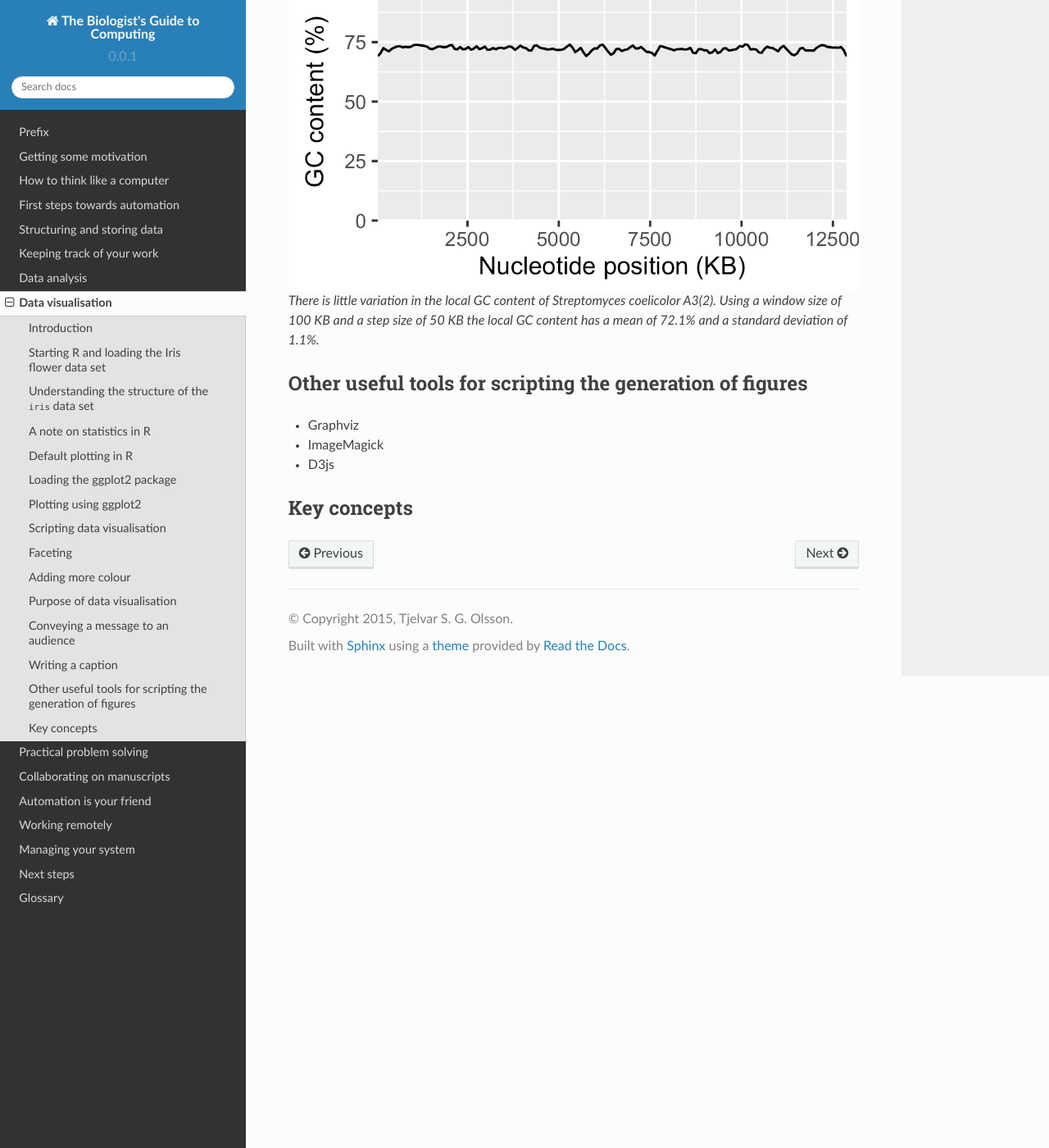
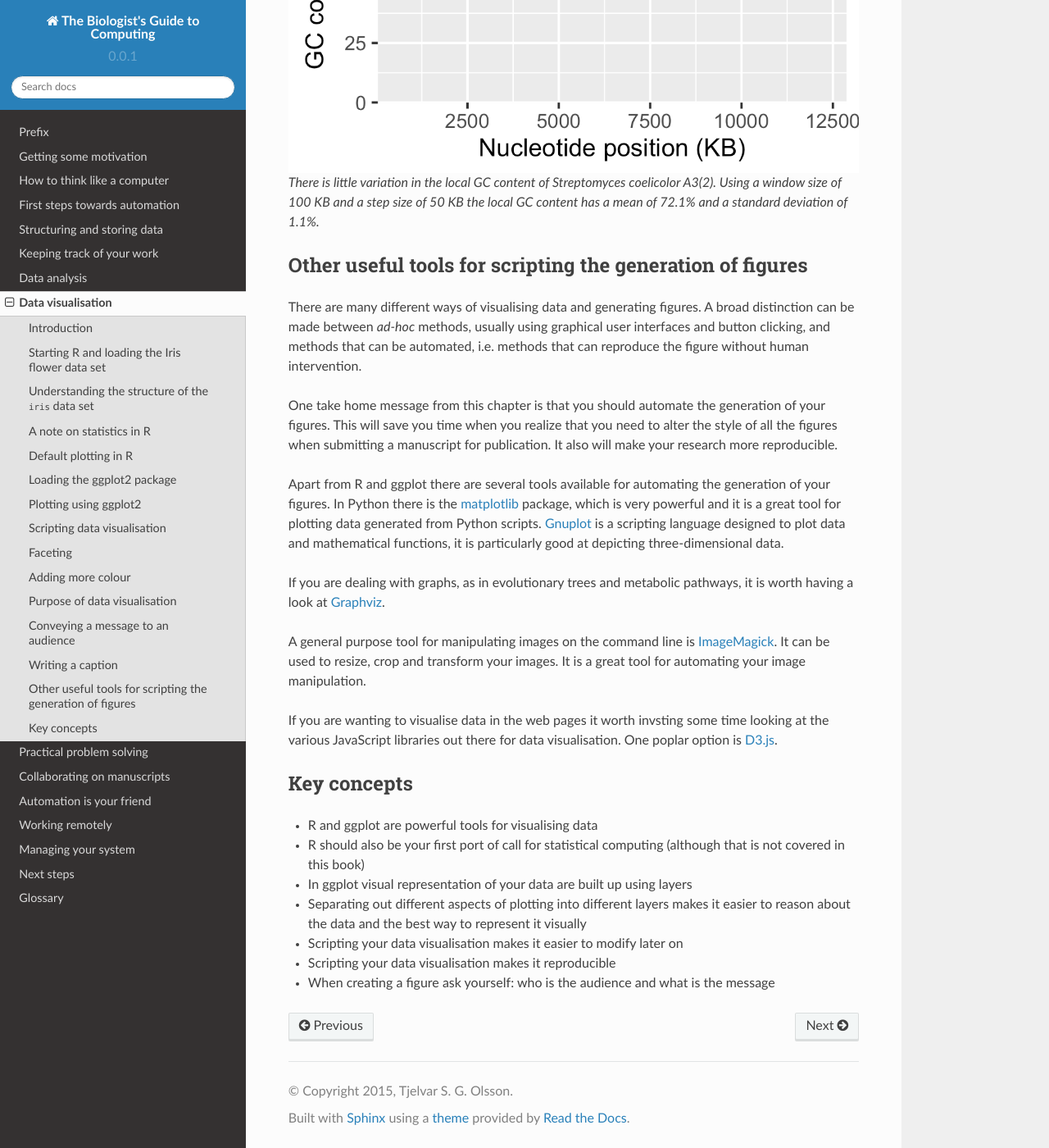
Before and after one commit to tjelvar-olsson/biologists-guide-to-computing, a Sphinx documentation site: the page built from source/data-visualisation.rst, in a window 1280 px wide and 1400 px high, scrolled down 16939 px. Shown: the whole window at 82% size. Built offline with Sphinx 7.4.7 and the Read the Docs theme 2.0.0, drawn with Linux system fonts in a browser that asks for light colours; some of the changed text lies outside the part shown.

Commit message:
Finished first draft of data vis chapter

```diff
--- a/source/data-visualisation.rst
+++ b/source/data-visualisation.rst
@@ -8,33 +8,23 @@ Introduction
 So far we have been learning how to crunch data. Now we will look into
 visualising data.
 
-There are many different ways of visualising data and generating figures.  A
-broad distinction can be made between *ad-hoc* methods, usually using graphical
-user interfaces and button clicking, and methods that can be automated, i.e.
-methods that can reproduce the figure without human intervention.
+There are two main purposes of representing data visually:
 
-The take home message from this chapter is that you should automate the
-generation of your figures. This will save you time when you realize that you
-need to alter the style of all the figures when submitting a manuscript for
-publication. It also will make your research more reproducible.
+1. To explore the data
+2. To convey a message to an audience
 
-There are several tools available for automating the generation of your
-figures.  In Python there is the `matplotlib <http://matplotlib.org/>`_
-package, which is very powerful and it is a great tool for plotting data
-generated from Python scripts.  `Gnuplot <http://www.gnuplot.info/>`_ is a
-scripting language designed to plot data and mathematical functions, it is
-particularly good at depicting three-dimensional data.  `R
-<https://www.r-project.org/>`_ is a statistical scripting language, with
-built-in support for data visualisation.  Plotting in R is further enhanced by
-the `ggplot2 <http://ggplot2.org/>`_ package which makes it easy to produce
-visually pleasing figures. A particularly exiting feature of ggplot2 is that it
-simplifies the process visualising data using different types of plots.
+In this chapter we will look at how both of these can be accomplished using `R
+<https://www.r-project.org/>`_ and its associated `ggplot2 <http://ggplot2.org/>`_
+package.
 
-In this chapter we will be using R and ggplot2 to visualise and understand
-Anderson's
-`Iris flower data set <https://en.wikipedia.org/wiki/Iris_flower_data_set>`_.
-Finally, we will use R and ggplot2 to create a sliding window plot of the
-GC content data from the :doc:`data-analysis` chapter.
+We will start off by exploring Anderson's `Iris flower data set
+<https://en.wikipedia.org/wiki/Iris_flower_data_set>`_. This will be an
+exercise in data exploration.
+
+Finally, we will use R and ggplot2 to build up a sliding window plot of the
+GC content data from the :doc:`data-analysis` chapter. This will serve to
+illustrate some points to consider when trying to convey a message to an
+audience.
 
 
 Starting R and loading the Iris flower data set
@@ -662,10 +652,46 @@ Below is the final figure and it's caption
 Other useful tools for scripting the generation of figures
 ----------------------------------------------------------
 
-- Graphviz
-- ImageMagick
-- D3js
+There are many different ways of visualising data and generating figures.  A
+broad distinction can be made between *ad-hoc* methods, usually using graphical
+user interfaces and button clicking, and methods that can be automated, i.e.
+methods that can reproduce the figure without human intervention.
+
+One take home message from this chapter is that you should automate the
+generation of your figures. This will save you time when you realize that you
+need to alter the style of all the figures when submitting a manuscript for
+publication. It also will make your research more reproducible.
+
+Apart from R and ggplot there are several tools available for automating the
+generation of your figures.  In Python there is the `matplotlib
+<http://matplotlib.org/>`_ package, which is very powerful and it is a great
+tool for plotting data generated from Python scripts.  `Gnuplot
+<http://www.gnuplot.info/>`_ is a scripting language designed to plot data and
+mathematical functions, it is particularly good at depicting three-dimensional
+data.
+
+If you are dealing with graphs, as in evolutionary trees and metabolic pathways,
+it is worth having a look at `Graphviz <www.graphviz.org/>`_.
+
+A general purpose tool for manipulating images on the command line is
+`ImageMagick <www.imagemagick.org/>`_. It can be used to resize, crop and
+transform your images.  It is a great tool for automating your image
+manipulation.
+
+If you are wanting to visualise data in the web pages it worth invsting some
+time looking at the various JavaScript libraries out there for data visualisation.
+One poplar option is `D3.js <https://d3js.org/>`_.
 
 
 Key concepts
 ------------
+
+- R and ggplot are powerful tools for visualising data
+- R should also be your first port of call for statistical computing (although
+  that is not covered in this book)
+- In ggplot visual representation of your data are built up using layers
+- Separating out different aspects of plotting into different layers makes
+  it easier to reason about the data and the best way to represent it visually
+- Scripting your data visualisation makes it easier to modify later on
+- Scripting your data visualisation makes it reproducible
+- When creating a figure ask yourself: who is the audience and what is the message
```
